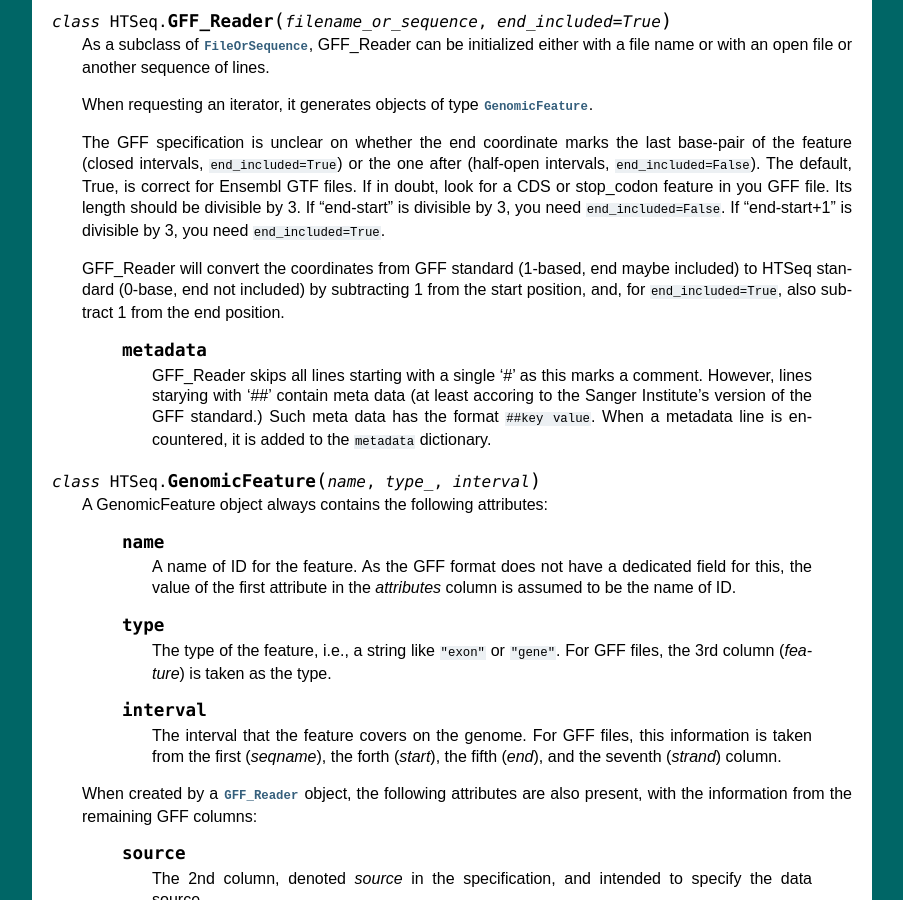
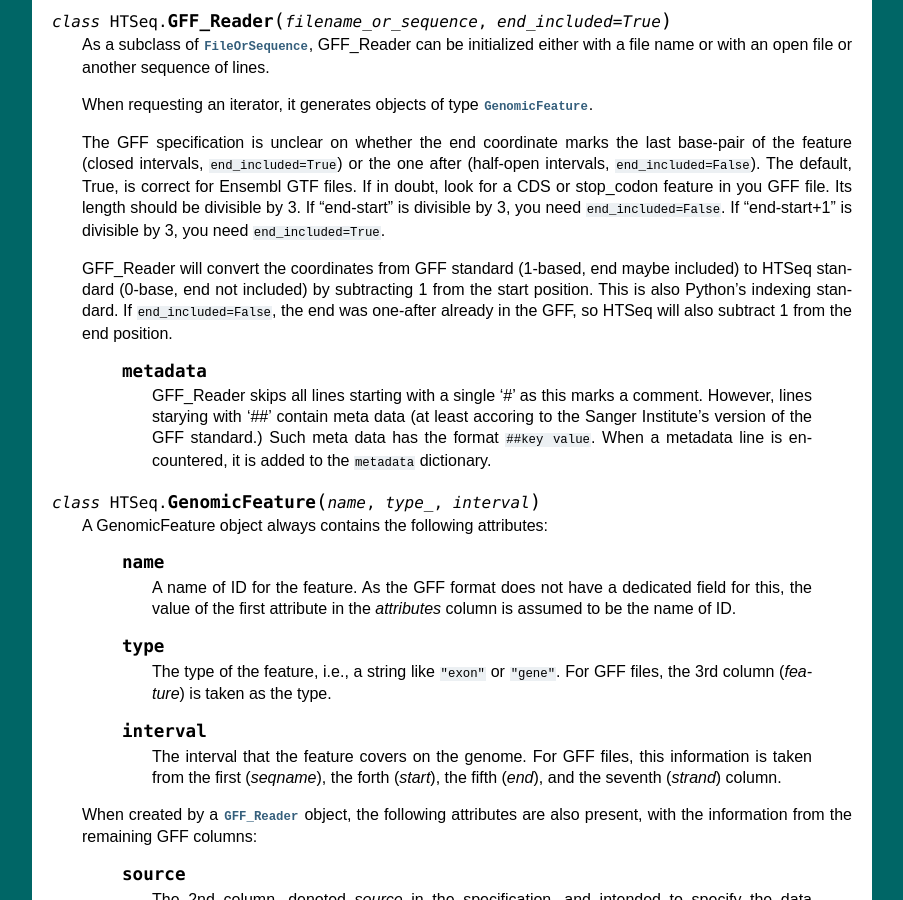
Before and after one commit to simon-anders/htseq, a Sphinx documentation site: the page built from python3/doc/features.rst, in a window 1280 px wide and 900 px high, scrolled down 872 px. Shown: the whole window, without its empty margins (198-1101 px from the left). Built offline with Sphinx 7.4.7, drawn with Linux system fonts in a browser that asks for light colours.

Commit message:
Docfix for #98

```diff
--- a/python3/doc/features.rst
+++ b/python3/doc/features.rst
@@ -79,8 +79,9 @@ and each describes one line of a GFF file. See Section :ref:`tour` for an exampl
 
    GFF_Reader will convert the coordinates from GFF standard (1-based, end
    maybe included) to HTSeq standard (0-base, end not included) by subtracting
-   1 from the start position, and, for ``end_included=True``, also subtract 1 from
-   the end position.
+   1 from the start position. This is also Python's indexing standard. If
+   ``end_included=False``, the end was one-after already in the GFF, so HTSeq
+   will also subtract 1 from the end position.
 
       .. attribute:: GFF_Reader.metadata
 
```
Also changed, not shown: 1 other file.
